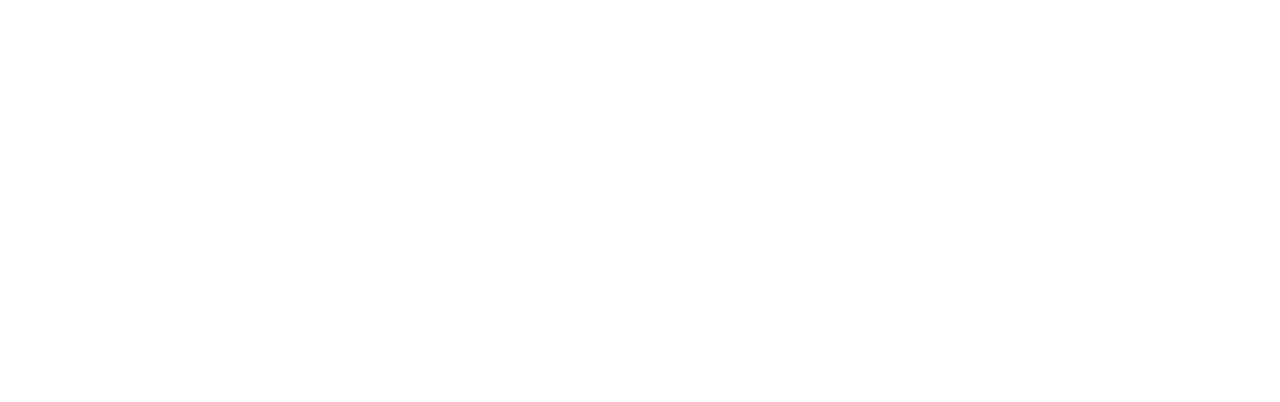
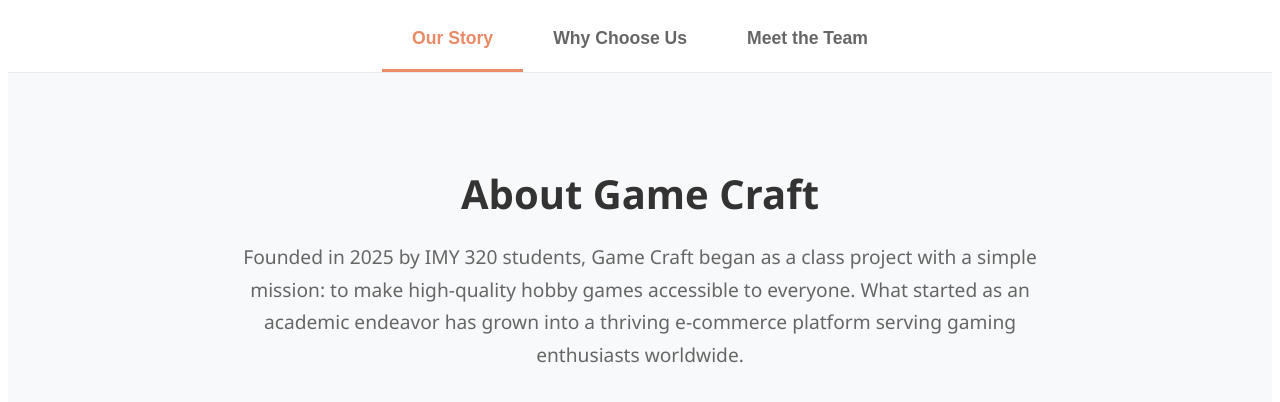
Before and after one commit to Ann-Mari-Oberholzer/IMY320, a React (Create React App) app in the folder frontend/: page /about in a window 1280 px wide. Before the commit this address had no page. Shown: the top 402 px of the page. Built offline with nearby package versions, Linux system fonts and the light colour scheme.

Commit message:
About us Page

```diff
--- a/frontend/package.json
+++ b/frontend/package.json
@@ -7,9 +7,11 @@
     "@testing-library/jest-dom": "^6.6.4",
     "@testing-library/react": "^16.3.0",
     "@testing-library/user-event": "^13.5.0",
+    "lucide-react": "^0.536.0",
     "react": "^19.1.1",
     "react-dom": "^19.1.1",
     "react-icons": "^5.5.0",
+    "react-jss": "^10.10.0",
     "react-router-dom": "^7.7.1",
     "react-scripts": "5.0.1",
     "web-vitals": "^2.1.4"
--- /dev/null
+++ b/frontend/src/AboutUs.css
@@ -0,0 +1,246 @@
+/* Main Container */
+.about-us-container {
+  min-height: 100vh;
+  background-color: #f8f9fa;
+  font-family: 'Segoe UI', Tahoma, Geneva, Verdana, sans-serif;
+}
+
+/* Tabs Section */
+.tabs-section {
+  background: white;
+  border-bottom: 1px solid #e9ecef;
+}
+
+.tabs-container {
+  display: flex;
+  justify-content: center;
+  max-width: 1200px;
+  margin: 0 auto;
+  padding: 0 20px;
+}
+
+.tab-button {
+  background: none;
+  border: none;
+  padding: 20px 30px;
+  font-size: 1.1rem;
+  font-weight: 600;
+  color: #666;
+  cursor: pointer;
+  transition: all 0.3s ease;
+  border-bottom: 3px solid transparent;
+}
+
+.tab-button:hover {
+  color:#ea8a66;
+}
+
+.tab-active {
+  color:#ea8a66;
+  border-bottom-color:#ea8a66;
+}
+
+/* Content Section */
+.content-section {
+  max-width: 1200px;
+  margin: 0 auto;
+  padding: 60px 20px;
+}
+
+/* Story Content */
+.story-content {
+  max-width: 1000px;
+  margin: 0 auto;
+}
+
+.story-intro {
+  text-align: center;
+  margin-bottom: 60px;
+}
+
+.section-title {
+  font-size: 2.5rem;
+  font-weight: 700;
+  color: #333;
+  margin-bottom: 20px;
+}
+
+.story-description {
+  font-size: 1.2rem;
+  line-height: 1.7;
+  color: #666;
+  max-width: 800px;
+  margin: 0 auto;
+}
+
+/* Features Content */
+.features-content {
+  max-width: 1000px;
+  margin: 0 auto;
+}
+
+.features-intro {
+  text-align: center;
+  margin-bottom: 60px;
+}
+
+.features-description {
+  font-size: 1.2rem;
+  line-height: 1.7;
+  color: #666;
+  max-width: 800px;
+  margin: 0 auto;
+}
+
+.features-grid {
+  display: grid;
+  grid-template-columns: repeat(auto-fit, minmax(300px, 1fr));
+  gap: 30px;
+  margin-bottom: 60px;
+}
+
+.feature-card {
+  background: white;
+  padding: 30px;
+  border-radius: 15px;
+  box-shadow: 0 5px 20px rgba(0, 0, 0, 0.08);
+  transition: all 0.3s ease;
+}
+
+.feature-card:hover {
+  transform: translateY(-5px);
+  box-shadow: 0 10px 30px rgba(0, 0, 0, 0.15);
+}
+
+.feature-content {
+  display: flex;
+  align-items: flex-start;
+  gap: 20px;
+}
+
+.feature-icon-container {
+  display: flex;
+  align-items: center;
+  justify-content: center;
+  width: 50px;
+  height: 50px;
+  background: linear-gradient(135deg, #ea8a66 0%, #a26b47 100%);
+  border-radius: 12px;
+  flex-shrink: 0;
+}
+
+.feature-icon {
+  width: 25px;
+  height: 25px;
+  color: white;
+}
+
+.feature-title {
+  font-size: 1.3rem;
+  font-weight: 600;
+  color: #333;
+  margin-bottom: 10px;
+}
+
+.feature-description {
+  font-size: 1rem;
+  line-height: 1.6;
+  color: #666;
+}
+
+/* Team Content */
+.team-content {
+  max-width: 1000px;
+  margin: 0 auto;
+}
+
+.team-intro {
+  text-align: center;
+  margin-bottom: 60px;
+}
+
+.team-description {
+  font-size: 1.2rem;
+  line-height: 1.7;
+  color: #666;
+  max-width: 800px;
+  margin: 0 auto;
+}
+
+.team-grid {
+  display: grid;
+  grid-template-columns: repeat(auto-fit, minmax(280px, 1fr));
+  gap: 30px;
+  margin-bottom: 60px;
+}
+
+.team-card {
+  background: white;
+  padding: 30px;
+  border-radius: 15px;
+  text-align: center;
+  box-shadow: 0 5px 20px rgba(0, 0, 0, 0.08);
+  transition: all 0.3s ease;
+}
+
+.team-card:hover {
+  transform: translateY(-5px);
+  box-shadow: 0 10px 30px rgba(0, 0, 0, 0.15);
+}
+
+.team-avatar {
+  font-size: 3rem;
+  margin-bottom: 20px;
+}
+
+.team-name {
+  font-size: 1.3rem;
+  font-weight: 600;
+  color: #333;
+  margin-bottom: 10px;
+}
+
+.team-role {
+  font-size: 1.1rem;
+  color:#ea8a66;
+  font-weight: 500;
+  margin-bottom: 10px;
+}
+
+.team-specialty {
+  font-size: 1rem;
+  color: #666;
+  line-height: 1.5;
+}
+
+/* Responsive Design */
+@media (max-width: 768px) {
+  .features-grid {
+    grid-template-columns: 1fr;
+  }
+
+  .team-grid {
+    grid-template-columns: 1fr;
+  }
+  .tabs-container {
+    flex-direction: column;
+  }
+
+  .tab-button {
+    border-bottom: 1px solid #e9ecef;
+    border-right: none;
+  }
+
+  .tab-active {
+    border-bottom-color:#ea8a66;
+  }
+}
+@media (max-width: 480px) {
+
+  .section-title {
+    font-size: 2rem;
+  }
+  .content-section {
+    padding: 40px 15px;
+  }
+}
--- a/frontend/src/App.jsx
+++ b/frontend/src/App.jsx
@@ -2,6 +2,7 @@
 import { BrowserRouter, Routes, Route, Navigate } from "react-router-dom";
 import Login from "./pages/login.jsx";
 import Register from "./pages/register.jsx";
+import AboutUs from "./pages/AboutUs.jsx";
 
 function App() {
   return (
@@ -10,6 +11,7 @@
         <Route path="/" element={<Navigate to="/login" />} />
         <Route path="/login" element={<Login />} />
         <Route path="/register" element={<Register />} />
+        <Route path="/about" element={<AboutUs />} />
       </Routes>
     </BrowserRouter>
   );
--- /dev/null
+++ b/frontend/src/pages/AboutUs.jsx
@@ -0,0 +1,149 @@
+import React, { useState } from 'react';
+import {
+  FaShoppingCart,
+  FaUsers,
+  FaTruck
+} from 'react-icons/fa';
+import '../AboutUs.css';
+
+const AboutUs = () => {
+  const [activeTab, setActiveTab] = useState('story');
+
+  const features = [
+    {
+      icon: FaShoppingCart,
+      title: 'Curated Gaming Collection',
+      description: 'Handpicked board games, card games, miniatures, and accessories from top publishers worldwide'
+    },
+    {
+      icon: FaTruck,
+      title: 'Fast & Secure Shipping',
+      description: 'Quick delivery with tracking, secure packaging, and insurance on all valuable items'
+    },
+    {
+      icon: FaUsers,
+      title: 'Gaming Community Hub',
+      description: 'Connect with fellow gamers, share reviews, and discover your next favorite game'
+    }
+  ];
+
+  const teamMembers = [
+    {
+      name: 'Ann-Mari Oberholzer',
+      role: 'Frontend Engineer',
+      specialty: 'u23537729',
+      avatar: '🎲'
+    },
+    {
+      name: 'Lineo Khabane',
+      role: 'Frontend Engineer',
+      specialty: 'u23604043',
+      avatar: '🎮'
+    },
+    {
+      name: 'Moyahabo Hamese',
+      role: 'Frontend Engineer',
+      specialty: '21532941',
+      avatar: '🏆'
+    },
+    {
+      name: 'Mpho Martha Siminya',
+      role: 'Frontend Engineer',
+      specialty: 'u21824241',
+      avatar: '🃏'
+    }
+  ];
+
+  return (
+    <div className="about-us-container">
+      {/* Navigation Tabs */}
+      <div className="tabs-section">
+        <div className="tabs-container">
+          {[
+            { id: 'story', label: 'Our Story' },
+            { id: 'features', label: 'Why Choose Us' },
+            { id: 'team', label: 'Meet the Team' }
+          ].map((tab) => (
+            <button
+              key={tab.id}
+              onClick={() => setActiveTab(tab.id)}
+              className={`tab-button ${activeTab === tab.id ? 'tab-active' : ''}`}
+            >
+              {tab.label}
+            </button>
+          ))}
+        </div>
+      </div>
+
+      {/* Tab Content */}
+      <div className="content-section">
+        {activeTab === 'story' && (
+          <div className="story-content">
+            <div className="story-intro">
+              <h2 className="section-title">About Game Craft</h2>
+              <p className="story-description">
+                Founded in 2025 by IMY 320 students, Game Craft began as a class project with a simple mission:
+                to make high-quality hobby games accessible to everyone. What started as an academic endeavor has grown into a
+                thriving e-commerce platform serving gaming enthusiasts worldwide.
+              </p>
+            </div>
+          </div>
+        )}
+
+        {activeTab === 'features' && (
+          <div className="features-content">
+            <div className="features-intro">
+              <h2 className="section-title">Why Gamers Choose Game Craft</h2>
+              <p className="features-description">
+                We've built our store around what gamers actually want: great products, fast service, and a community that gets it.
+              </p>
+            </div>
+
+            <div className="features-grid">
+              {features.map((feature, index) => {
+                const IconComponent = feature.icon;
+                return (
+                  <div key={index} className="feature-card">
+                    <div className="feature-content">
+                      <div className="feature-icon-container">
+                        <IconComponent className="feature-icon" />
+                      </div>
+                      <div>
+                        <h3 className="feature-title">{feature.title}</h3>
+                        <p className="feature-description">{feature.description}</p>
+                      </div>
+                    </div>
+                  </div>
+                );
+              })}
+            </div>
+          </div>
+        )}
+
+        {activeTab === 'team' && (
+          <div className="team-content">
+            <div className="team-intro">
+              <h2 className="section-title">Meet the Game Craft Team</h2>
+              <p className="team-description">
+                Our team of student developers and gaming enthusiasts work together to bring you the best shopping experience possible.
+              </p>
+            </div>
+
+            <div className="team-grid">
+              {teamMembers.map((member, index) => (
+                <div key={index} className="team-card">
+                  <div className="team-avatar">{member.avatar}</div>
+                  <h3 className="team-name">{member.name}</h3>
+                  <p className="team-role">{member.role}</p>
+                  <p className="team-specialty">{member.specialty}</p>
+                </div>
+              ))}
+            </div>
+          </div>
+        )}
+      </div>
+    </div>
+  );
+};
+
+export default AboutUs;
```
Also changed, not shown: frontend/public/game craft logo.jpeg (added), 1 other file (tests, documents, lock files or other folders).
